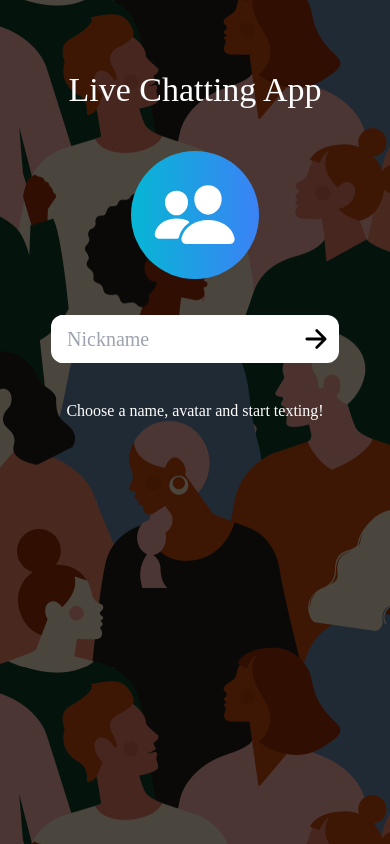
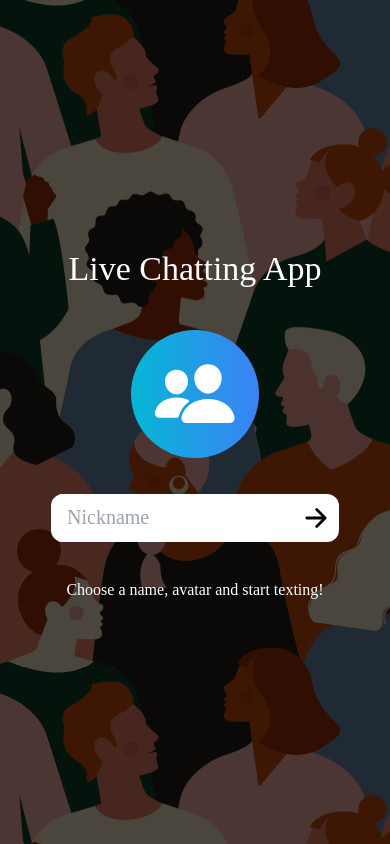
Before and after one commit to egeren/live-chatting-app, a React (Create React App) app: page / in a window 390 px wide. Built offline with nearby package versions, Linux system fonts and the light colour scheme.

Commit message:
login page responsive fixes

```diff
--- a/src/App.tsx
+++ b/src/App.tsx
@@ -7,9 +7,9 @@ import 'react-toastify/dist/ReactToastify.css';
 function App() {
   return (
     <>
-      <div className="absolute w-screen h-screen left-0 top-0 bg-black bg-opacity-70 z-0 pointer-events-none" />
-      <div className="bg-repeated w-full h-screen px-8 py-6 bg-opacity-10 bg-black z-auto overflow-hidden">
-        <div className="relative w-full h-full overflow-hidden">
+      <div className="fixed w-full h-full left-0 top-0 bg-black bg-opacity-70 z-10 pointer-events-none" />
+      <div className="flex justify-center items-center bg-repeated bg-repeat w-full min-h-screen h-full box-border px-8 py-6 bg-opacity-10 bg-black z-0">
+        <div className="relative w-full h-full z-30">
           <BrowserRouter>
             <Routes>
               <Route path="/" element={<Login />} />
--- a/src/pages/Login/Login.tsx
+++ b/src/pages/Login/Login.tsx
@@ -6,21 +6,21 @@ import { IoArrowForward } from 'react-icons/io5';
 function Login() {
   return (
     <Container>
-      <h1 className="text-center 2xl:text-[96px] xl:text-[60px] lg:text-[60px] md:text-[50px] sm:text-[47px] text-[34px]">
+      <h1 className="text-center 2xl:text-[60px] xl:text-[60px] lg:text-[60px] md:text-[50px] sm:text-[47px] text-[34px]">
         Live Chatting App
       </h1>
       <ProfilePhoto
         editable
-        className="2xl:w-96 2xl:h-96 xl:w-60 xl:h-60 lg:w-60 lg:h-60 sm:w-52 sm:h-52 h-32 w-32 mt-9"
+        className="2xl:w-60 2xl:h-60 xl:w-60 xl:h-60 lg:w-60 lg:h-60 sm:w-52 sm:h-52 h-32 w-32 mt-9"
       />
       <TextInput
         placeholder="Nickname"
         icon={<IoArrowForward />}
         iconPosition="right"
-        iconClass="2xl:text-[3rem] text-black cursor-pointer"
-        className="2xl:w-[500px] 2xl:h-24 lg:w-80 lg:h-16 w-72 h-12 rounded-xl 2xl:text-4xl text-xl mt-9"
+        iconClass="2xl:text-[2.5rem] text-black cursor-pointer"
+        className="2xl:w-[450px] 2xl:h-16 lg:w-80 lg:h-16 w-72 h-12 rounded-xl 2xl:text-2xl text-xl mt-9"
       />
-      <p className="text-center 2xl:text-[36px] lg:text-[26px] md:text-[20px] mt-9">
+      <p className="text-center 2xl:text-[26px] lg:text-[26px] md:text-[20px] mt-9">
         Choose a name, avatar and start texting!
       </p>
     </Container>
--- a/src/pages/Login/styled/index.ts
+++ b/src/pages/Login/styled/index.ts
@@ -5,18 +5,11 @@ export const Container = styled.div`
     flex
     flex-col
     text-white
+    justify-center
     items-center
     font-handwrite
 
-    2xl:pt-52
 
-    xl:pt-24
-
-    md:pt-14
-
-    sm:pt-24
-
-    pt-10
 
 
 `;
```
Also changed, not shown: src/main.css (line endings or trailing spaces), 1 other file (tests, documents, lock files or other folders).
